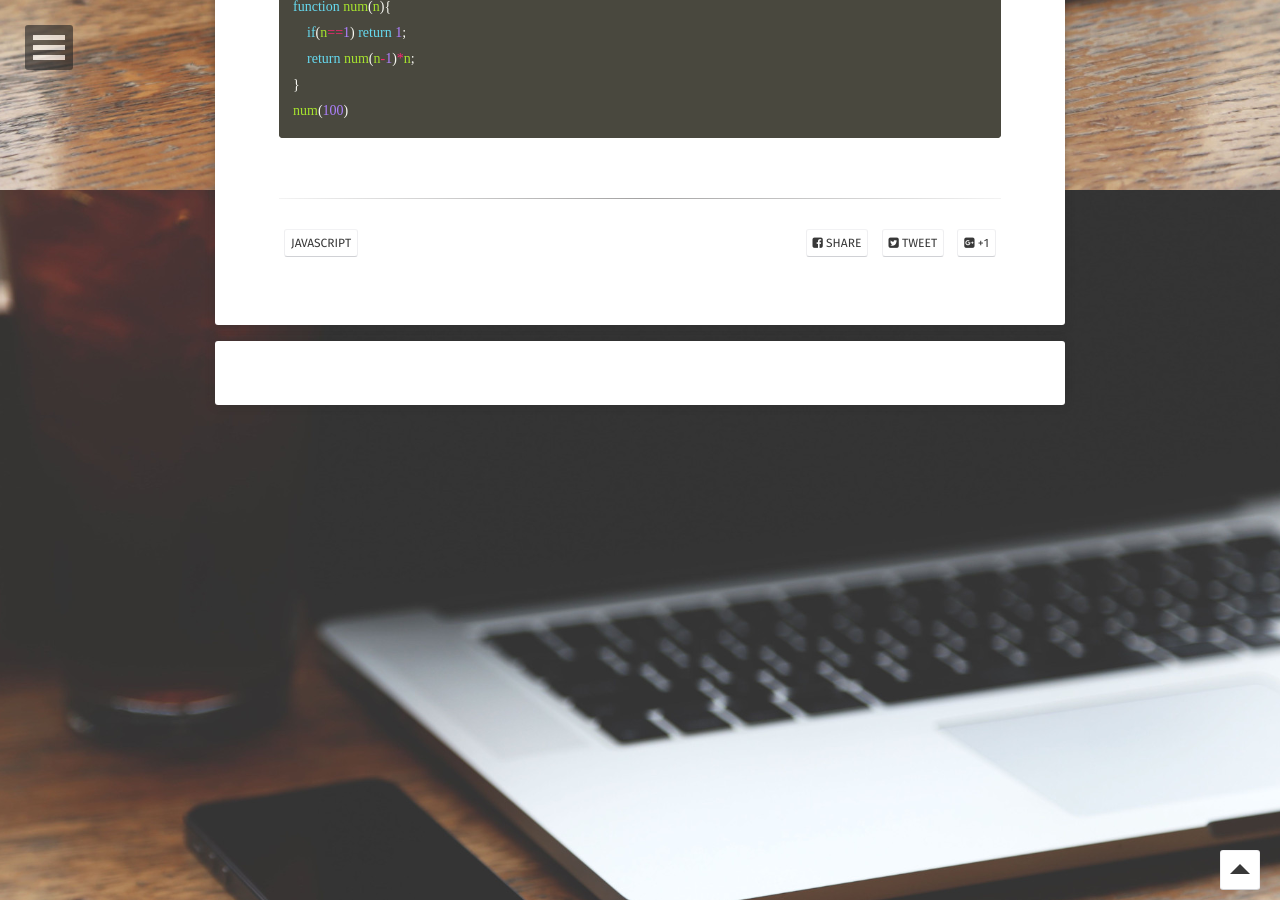
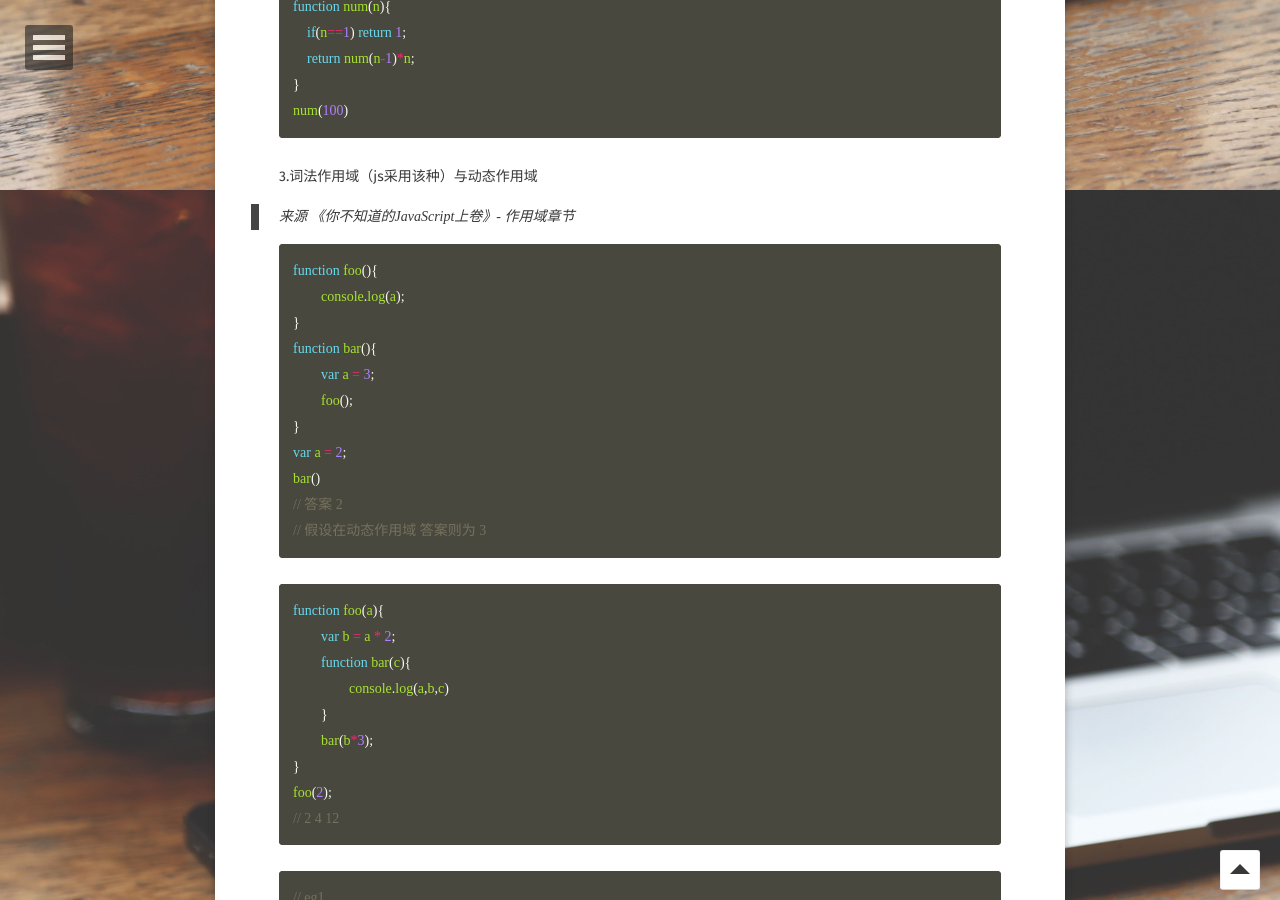
Before and after one commit to Justxxh/Justxxh.github.io, a Jekyll site: the page built from _posts/2019-03-11-jsExercises.md, in a window 1280 px wide and 900 px high, scrolled down 710 px. Built offline with Jekyll 4.4.1, drawn with Linux system fonts in a browser that asks for light colours; some web fonts are replaced; comment, search, counter and statistics services are not loaded; some of the changed text lies outside the part shown.

Commit message:
2019-05-07 18:25:43  update posts

````diff
--- a/_posts/2019-03-11-jsExercises.md
+++ b/_posts/2019-03-11-jsExercises.md
@@ -32,3 +32,54 @@ function num(n){
 }
 num(100)
 ```
+
+3.词法作用域（js采用该种）与动态作用域
+
+> 来源 《你不知道的JavaScript上卷》- 作用域章节
+
+```js
+function foo(){
+	console.log(a);
+}
+function bar(){
+	var a = 3;
+	foo();
+}
+var a = 2;
+bar()
+// 答案 2
+// 假设在动态作用域 答案则为 3
+```
+
+```js
+function foo(a){
+	var b = a * 2;
+	function bar(c){
+		console.log(a,b,c)
+	}
+	bar(b*3);
+}
+foo(2);
+// 2 4 12
+```
+
+```js
+// eg1
+function foo(str,a){
+	eval(str);
+	console.log(a, b);
+}
+var b = 2
+foo("var b = 3", 1)
+// 1 3
+
+// eg2
+
+function foo(str){
+  "use strict";
+	eval(str);
+	console.log(a);
+}
+foo("var a = 2");
+//在严格模式下 eval 运行时有自己的词法作用域因此其中的声明无法修改所在的作用域，则抛出：ReferenceError: a is not defined
+```
````
Also changed, not shown: _posts/2019-05-06-studyNotes1.md (added, +13 -0 lines).
